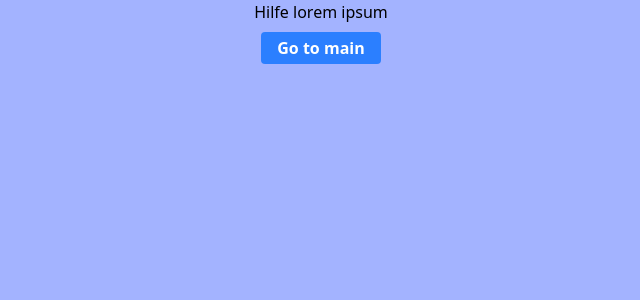
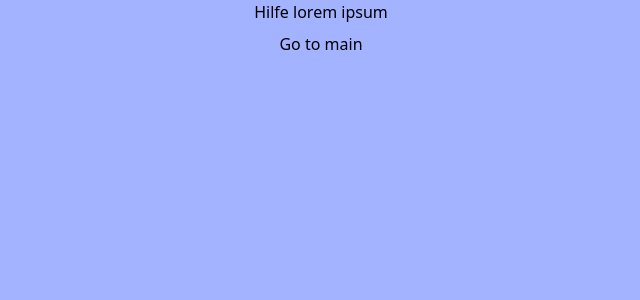
Before and after one commit to srutz/reactexamples, a React (Vite) app: page /help in a window 1280 px wide. Shown: the top 300 px of the page, without its empty margins (319-959 px from the left). Built offline with nearby package versions, Linux system fonts and the light colour scheme.

Commit message:
help page and recipe page

```diff
--- a/src/HelpPage.tsx
+++ b/src/HelpPage.tsx
@@ -1,15 +1,10 @@
-import { useNavigate } from "react-router"
+import { NavLink } from "react-router"
 
 export function HelpPage() {
-    const navigate = useNavigate();
-    const handleMain = () => {
-        navigate("/")
-        //location.href = "/"
-    }
     return (
         <div className="w-[100vw] h-[100vh] bg-indigo-300 flex flex-col gap-2 items-center">
             <div>Hilfe lorem ipsum</div>
-            <button onClick={handleMain}>Go to main</button>
+            <NavLink to="/">Go to main</NavLink>
         </div>
     )
 }
--- a/src/RecipePage.tsx
+++ b/src/RecipePage.tsx
@@ -1,11 +1,11 @@
-import { useState } from "react";
 import { RecipeView } from "./RecipeView";
 import { useRecipe } from "./hooks/useRecipe";
-import { useNavigate } from "react-router";
+import { useNavigate, useParams } from "react-router";
 
 export function RecipePage() {
     const navigate = useNavigate();
-    const [recipeId, setRecipeId] = useState(() => 5);
+    const { id } = useParams()
+    const recipeId = id ? Number.parseInt(id) : 1
     const { data: recipe, isFetching: fetching, refetch } = useRecipe(recipeId)
     const handleHelp = () => {
         navigate("/help")
@@ -14,13 +14,11 @@ export function RecipePage() {
         <div className="w-[100vw] h-[100vh] bg-red-300 overflow-auto flex flex-col items-center">
             <div className="flex gap-2 items-center mt-4 mb-2">
                 <button disabled={fetching}
-                        onClick={() => setRecipeId(Math.max(1, recipeId - 1))}>
-                    Prev</button>
+                        onClick={() => navigate("/recipe/" + Math.max(1, recipeId - 1))
+                    }>Prev</button>
                 <button disabled={fetching}
-                        onClick={() => {
-                            setRecipeId((oldId) => oldId + 1)
-                        }}>
-                    Next</button>
+                        onClick={() => navigate("/recipe/" + (recipeId + 1))
+                    }>Next</button>
                 <button onClick={() => refetch()}>Reload</button>
                 <button onClick={handleHelp}>Go to help</button>
             </div>
--- a/src/styles.css
+++ b/src/styles.css
@@ -3,3 +3,7 @@
 button {
   @apply bg-blue-500 text-white font-bold py-1 px-4 disabled:bg-gray-200 rounded hover:bg-blue-400 cursor-pointer;
 }
+
+a {
+    @apply hover:underline hover:cursor-pointer
+}
```
